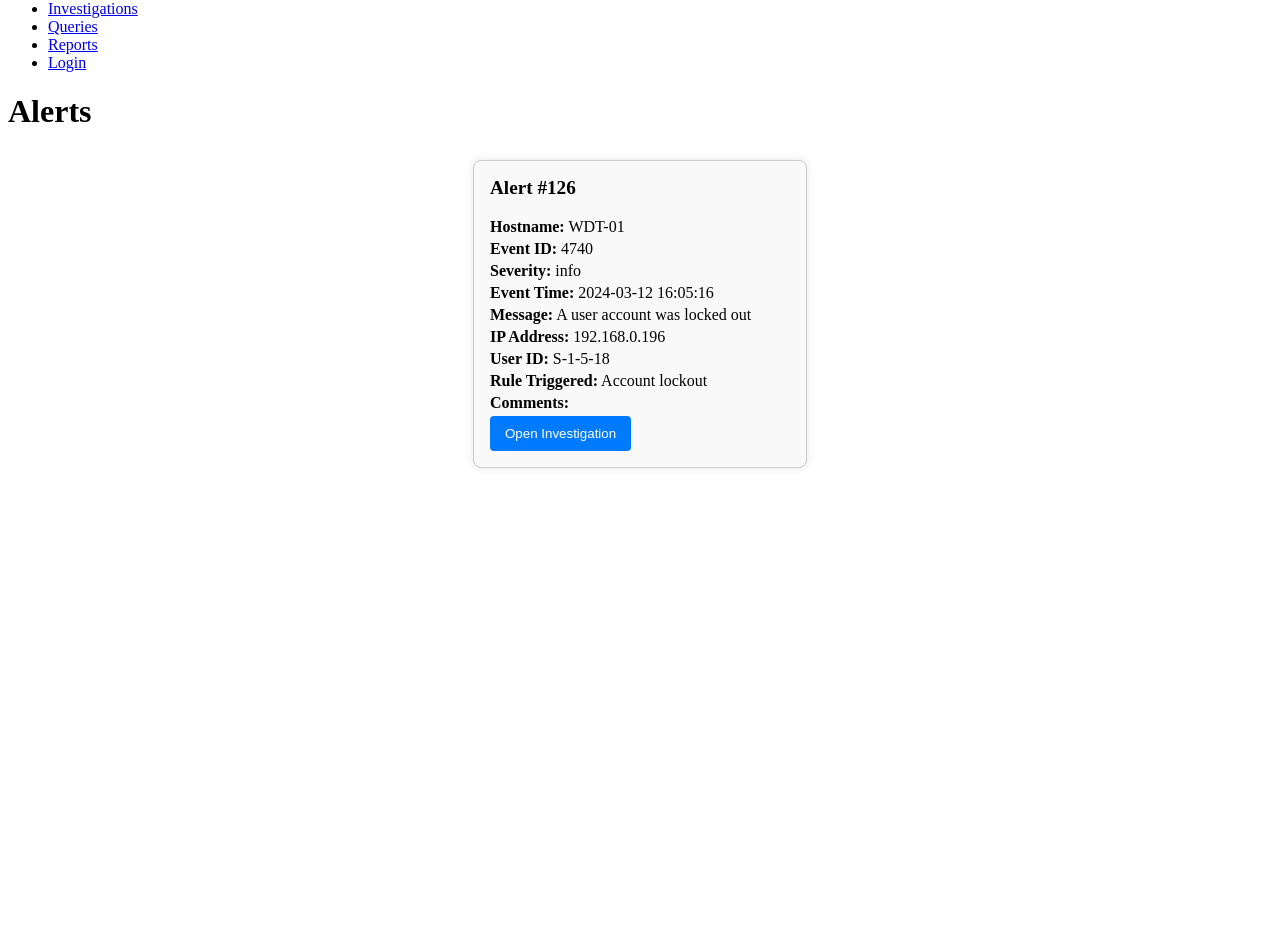
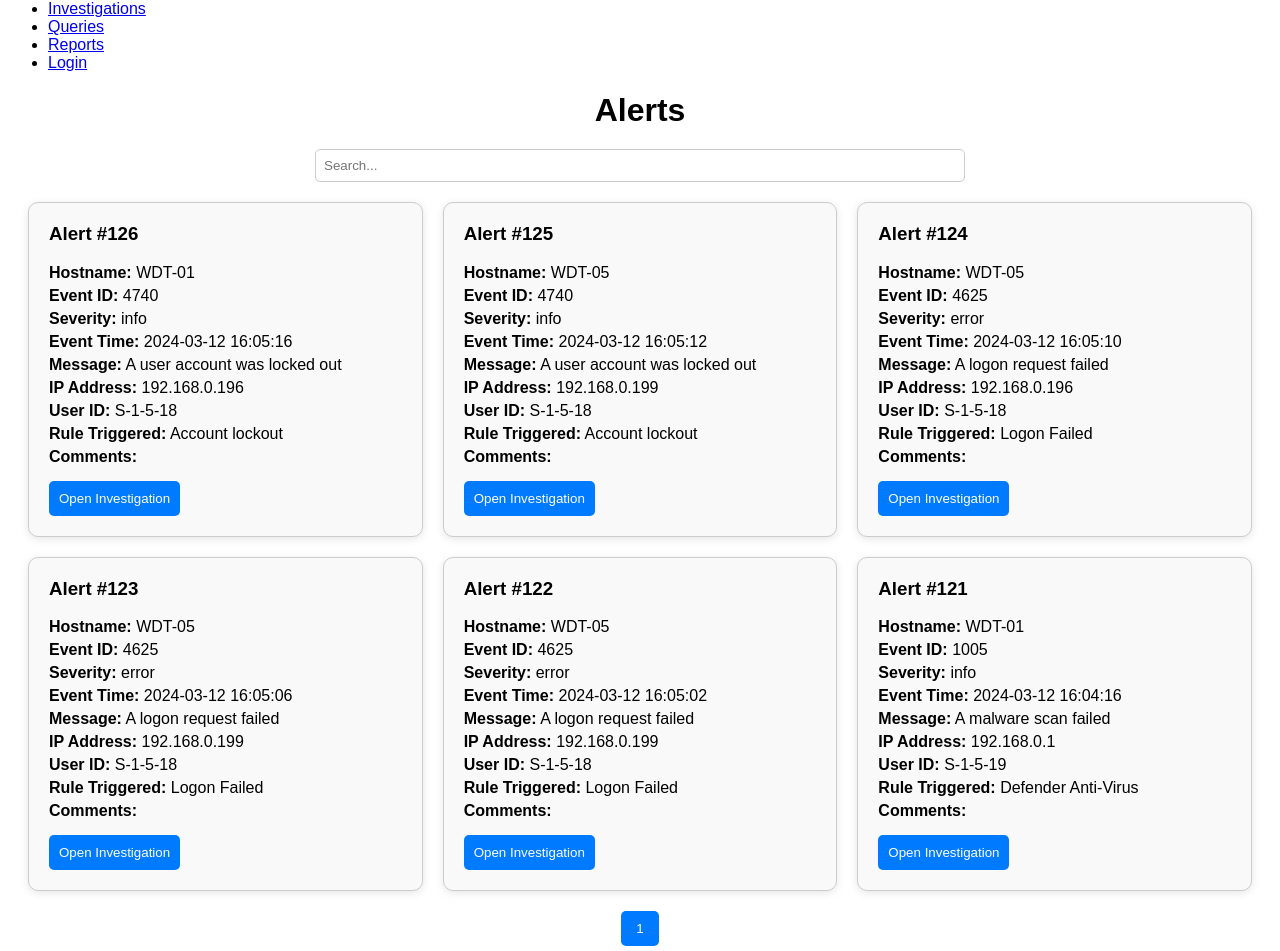
Before and after one commit to kylerobertson84/i14-ssiem, a React (Create React App) app in the folder frontend/: page /alerts in a window 1280 px wide. Shown: the part 34-985 px from the top of the page. Before the commit the page ends 800 px from the top, so only its background shows below. Built offline with nearby package versions, Linux system fonts and the light colour scheme.

Commit message:
Alert Branch Review

```diff
--- a/frontend/src/components/Alerts.js
+++ b/frontend/src/components/Alerts.js
@@ -1,5 +1,10 @@
 import React from 'react';
 import '../pages/Design.css';
+
+///This is for future use when i want to connect to open investigation
+///const handleInvestigationClick = () => {
+/// alert(`Investigating alert ID: ${alert.id}`);
+///}
 
 const Alert = ({ alert }) => (
     <div className="alert-card">
--- /dev/null
+++ b/frontend/src/data/alerts.json
@@ -0,0 +1,74 @@
+[
+    {
+        "id": 126,
+        "hostname": "WDT-01",
+        "event_id": 4740,
+        "severity": "info",
+        "event_time": "2024-03-12 16:05:16",
+        "message": "A user account was locked out",
+        "ip_address": "192.168.0.196",
+        "user_id": "S-1-5-18",
+        "rule_triggered": "Account lockout",
+        "comments": ""
+    },
+    {
+        "id": 125,
+        "hostname": "WDT-05",
+        "event_id": 4740,
+        "severity": "info",
+        "event_time": "2024-03-12 16:05:12",
+        "message": "A user account was locked out",
+        "ip_address": "192.168.0.199",
+        "user_id": "S-1-5-18",
+        "rule_triggered": "Account lockout",
+        "comments": ""
+    },
+    {
+        "id": 124,
+        "hostname": "WDT-05",
+        "event_id": 4625,
+        "severity": "error",
+        "event_time": "2024-03-12 16:05:10",
+        "message": "A logon request failed",
+        "ip_address": "192.168.0.196",
+        "user_id": "S-1-5-18",
+        "rule_triggered": "Logon Failed",
+        "comments": ""
+    },
+    {
+        "id": 123,
+        "hostname": "WDT-05",
+        "event_id": 4625,
+        "severity": "error",
+        "event_time": "2024-03-12 16:05:06",
+        "message": "A logon request failed",
+        "ip_address": "192.168.0.199",
+        "user_id": "S-1-5-18",
+        "rule_triggered": "Logon Failed",
+        "comments": ""
+    },
+    {
+        "id": 122,
+        "hostname": "WDT-05",
+        "event_id": 4625,
+        "severity": "error",
+        "event_time": "2024-03-12 16:05:02",
+        "message": "A logon request failed",
+        "ip_address": "192.168.0.199",
+        "user_id": "S-1-5-18",
+        "rule_triggered": "Logon Failed",
+        "comments": ""
+    },
+    {
+        "id": 121,
+        "hostname": "WDT-01",
+        "event_id": 1005,
+        "severity": "info",
+        "event_time": "2024-03-12 16:04:16",
+        "message": "A malware scan failed",
+        "ip_address": "192.168.0.1",
+        "user_id": "S-1-5-19",
+        "rule_triggered": "Defender Anti-Virus",
+        "comments": ""
+    }
+]
--- a/frontend/src/pages/Design.css
+++ b/frontend/src/pages/Design.css
@@ -1,38 +1,79 @@
-/*Alerts  - Manas*/
-.alerts-container {
-    display: flex;
-    flex-wrap: wrap;
-    justify-content: space-around;
+body {
+    font-family: Arial, sans-serif;
+}
+
+h1 {
+    text-align: center;
+    margin-top: 20px;
+    margin-bottom: 20px;
+}
+
+.search-container {
+    text-align: center;
+    margin-bottom: 20px;
+}
+
+.search-container input {
+    padding: 8px;
+    width: 50%;
+    border-radius: 5px;
+    border: 1px solid #ccc;
+}
+
+.alerts-grid {
+    display: grid;
+    grid-template-columns: repeat(auto-fit, minmax(300px, 1fr));
+    gap: 20px;
+    padding: 0 20px;
+    justify-content: center;
 }
 
 .alert-card {
     border: 1px solid #ccc;
-    border-radius: 8px;
-    padding: 16px;
-    margin: 8px;
-    width: 300px;
-    box-shadow: 0 0 10px rgba(0, 0, 0, 0.1);
+    border-radius: 10px;
+    padding: 20px;
     background-color: #f9f9f9;
+    box-shadow: 0 2px 8px rgba(0, 0, 0, 0.1);
+    text-align: left;
 }
 
 .alert-card h3 {
     margin-top: 0;
-    font-size: 1.2em;
 }
 
 .alert-card p {
-    margin: 4px 0;
+    margin: 5px 0;
 }
 
 .alert-card button {
+    margin-top: 10px;
+    padding: 10px;
     background-color: #007bff;
     color: white;
     border: none;
-    border-radius: 4px;
-    padding: 10px 15px;
+    border-radius: 5px;
     cursor: pointer;
 }
 
 .alert-card button:hover {
     background-color: #0056b3;
 }
+
+.pagination {
+    text-align: center;
+    margin-top: 20px;
+}
+
+.pagination button {
+    margin: 0 5px;
+    padding: 10px 15px;
+    border: none;
+    background-color: #007bff;
+    color: white;
+    border-radius: 5px;
+    cursor: pointer;
+}
+
+.pagination button:hover {
+    background-color: #0056b3;
+}
--- a/frontend/src/pages/alerts.js
+++ b/frontend/src/pages/alerts.js
@@ -1,31 +1,53 @@
-import React from 'react';
+import React, { useState, useEffect } from 'react';
 import Alert from '../components/Alerts';
 import '../pages/Design.css';
+import alertsData from '../data/alerts.json';  // Importing pre-saved alerts data
 
 const AlertsPage = () => {
-    const alerts = [
-        //This is currently using fixed data but next iteration will gather the data from the backend and then use that. This is currently only being used to help with the designing
-        {
-            id: 126,
-            hostname: 'WDT-01',
-            event_id: 4740,
-            severity: 'info',
-            event_time: '2024-03-12 16:05:16',
-            message: 'A user account was locked out',
-            ip_address: '192.168.0.196',
-            user_id: 'S-1-5-18',
-            rule_triggered: 'Account lockout',
-            comments: ''
-        },
-        // Add more alert objects here as needed
-    ];
+    const [alerts, setAlerts] = useState([]);
+    const [currentPage, setCurrentPage] = useState(1);
+    const alertsPerPage = 6;
+    const [searchTerm, setSearchTerm] = useState('');
+
+    useEffect(() => {
+        // Load alerts from a pre-saved file
+        setAlerts(alertsData);
+    }, []);
+
+    // Handle Search
+    const filteredAlerts = alerts.filter(
+        (alert) =>
+            alert.hostname.toLowerCase().includes(searchTerm.toLowerCase()) ||
+            alert.severity.toLowerCase().includes(searchTerm.toLowerCase())
+    );
+
+    // Pagination Logic
+    const indexOfLastAlert = currentPage * alertsPerPage;
+    const indexOfFirstAlert = indexOfLastAlert - alertsPerPage;
+    const currentAlerts = filteredAlerts.slice(indexOfFirstAlert, indexOfLastAlert);
+
+    const paginate = (pageNumber) => setCurrentPage(pageNumber);
 
     return (
         <div>
             <h1>Alerts</h1>
-            <div className="alerts-container">
-                {alerts.map(alert => (
+            <div className="search-container">
+                <input
+                    type="text"
+                    placeholder="Search..."
+                    onChange={(e) => setSearchTerm(e.target.value)}
+                />
+            </div>
+            <div className="alerts-grid">
+                {currentAlerts.map(alert => (
                     <Alert key={alert.id} alert={alert} />
+                ))}
+            </div>
+            <div className="pagination">
+                {[...Array(Math.ceil(filteredAlerts.length / alertsPerPage)).keys()].map(i => (
+                    <button key={i + 1} onClick={() => paginate(i + 1)}>
+                        {i + 1}
+                    </button>
                 ))}
             </div>
         </div>
```
